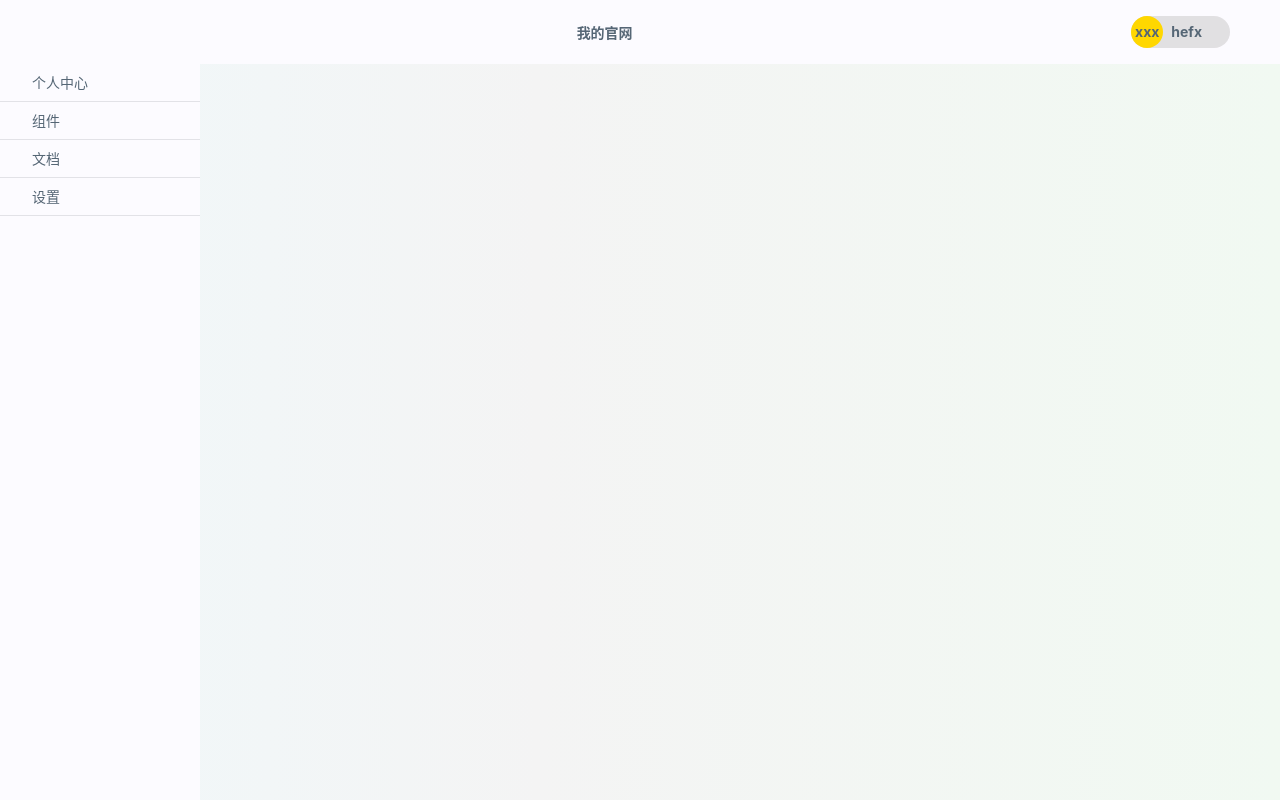
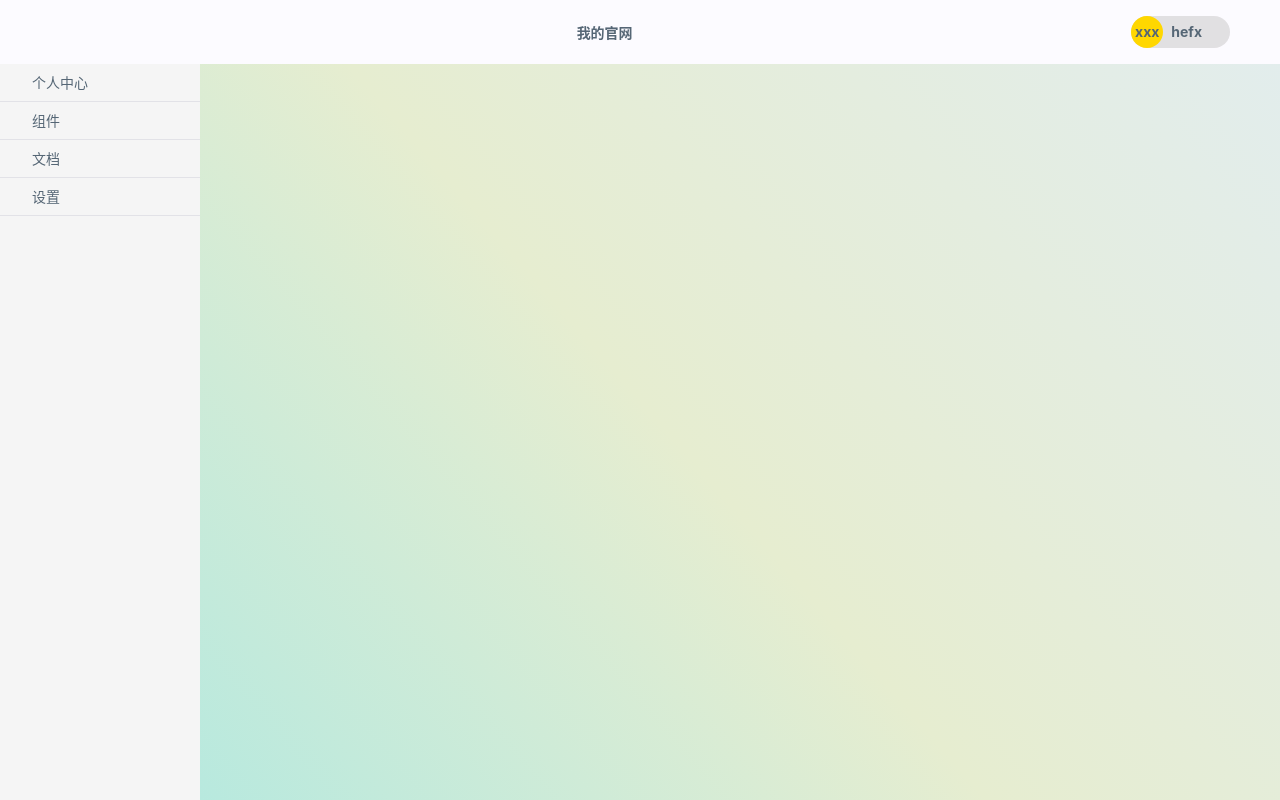
Before and after one commit to Hefeixiong/reactUI, a React (Create React App) app: page /doc in a window 1280 px wide. Built offline with nearby package versions, Linux system fonts and the light colour scheme.

Commit message:
优化样式

```diff
--- a/src/components/sidebar/sidebar.scss
+++ b/src/components/sidebar/sidebar.scss
@@ -3,7 +3,7 @@
     flex-direction: column;
     width: 200px;
     padding-top: 8px;
-    background: #fcfbff;
+    background: #f5f5f5;
 
 
     > .item-groups {
--- a/src/doc/index.scss
+++ b/src/doc/index.scss
@@ -2,8 +2,8 @@
   display: flex;
   height: 100vh;
   flex-direction: column;
-  background: linear-gradient(90deg, rgba(240,248,250,1) 0%, rgba(244,244,244,1) 42%, rgba(241,249,242,1) 100%);
-
+  background: rgb(226,237,238);
+  background: linear-gradient(229deg, rgba(226,237,238,1) 0%, rgba(230,237,208,1) 50%, rgba(172,232,226,1) 100%);
 
   > .main-wrapper {
     display: flex;
```
